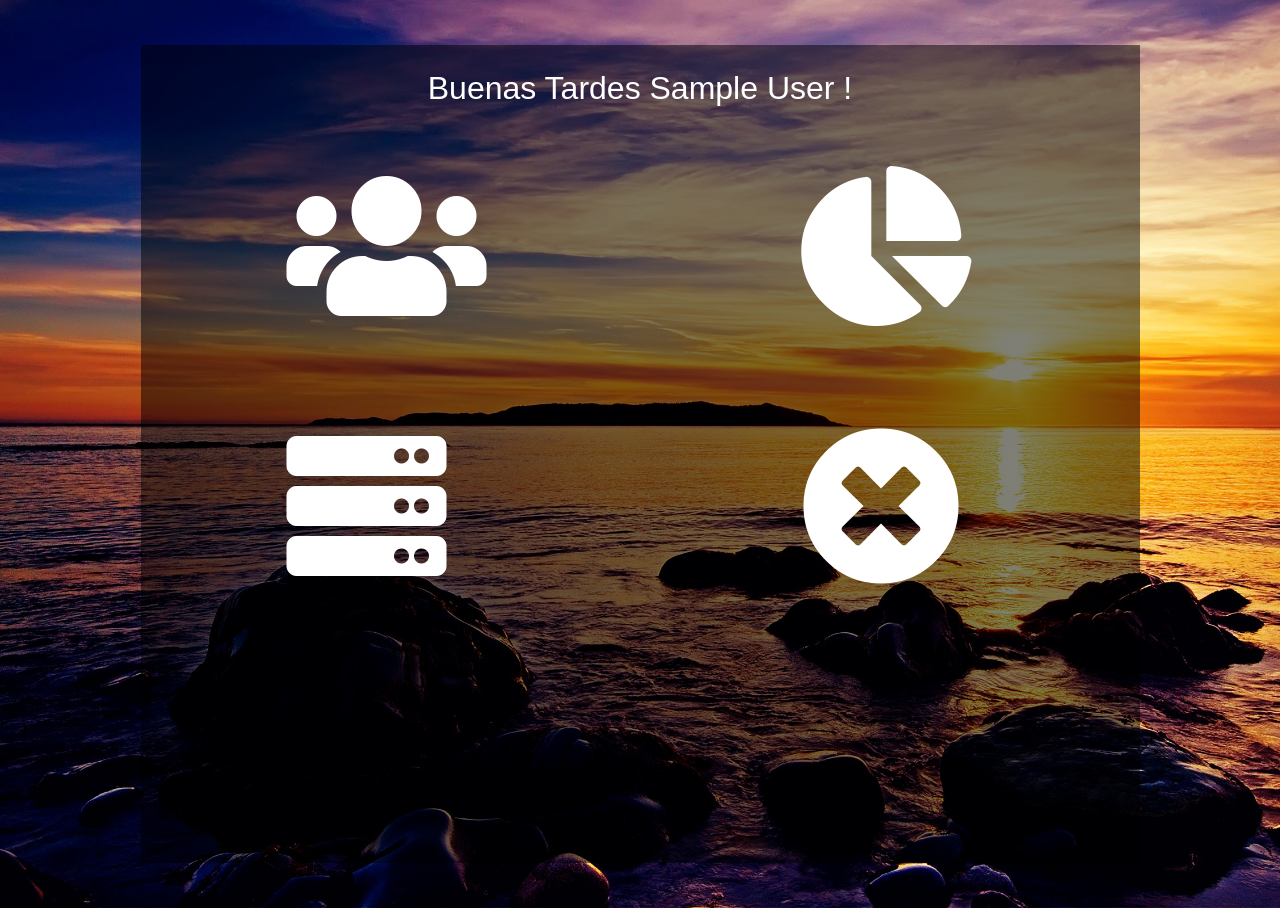
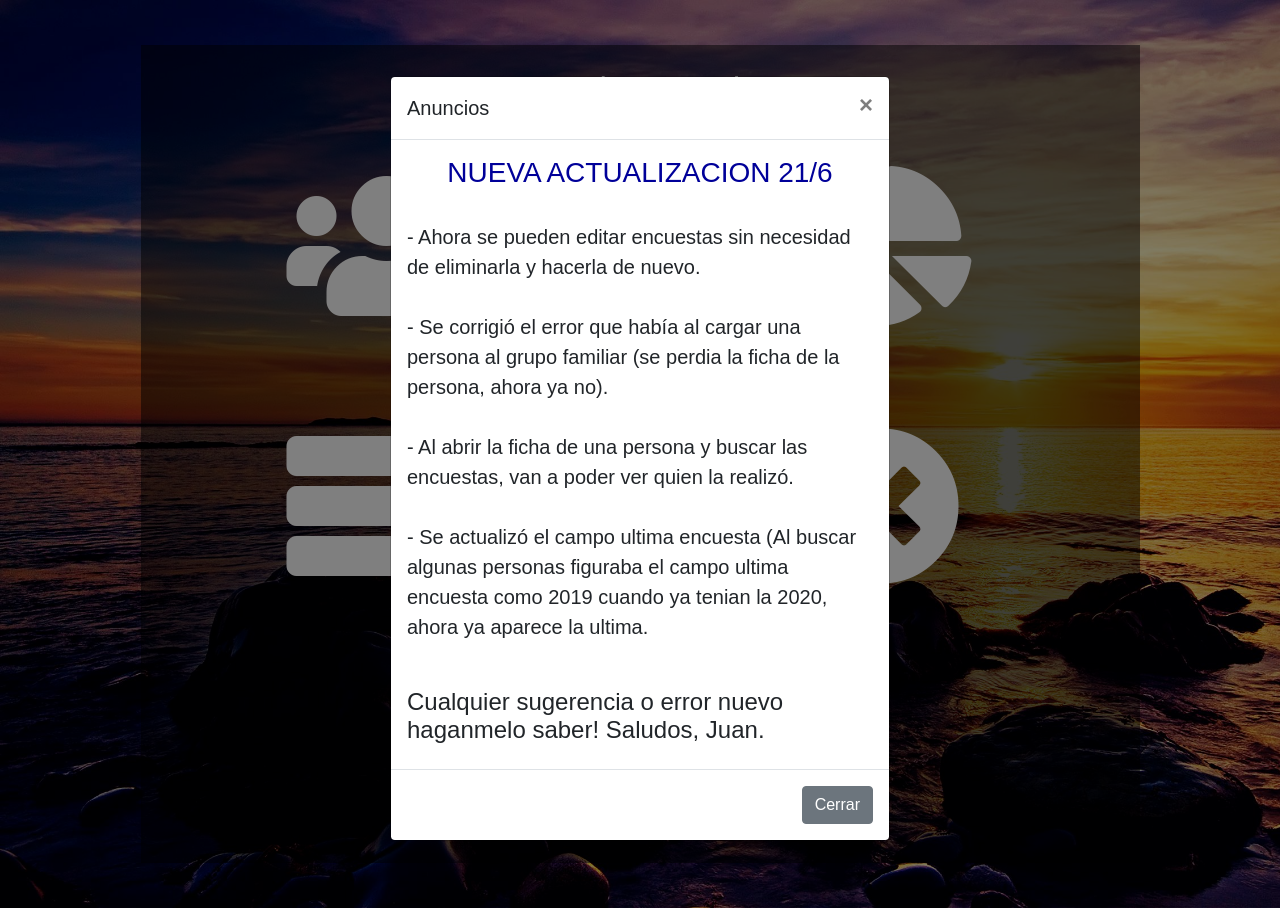
Before and after one commit to juansepu96/sideso_refresh, a PHP site: page /Inicio.php in a window 1280 px wide. Run offline with PHP 8.4, Linux system fonts and the light colour scheme; the visitor is signed in with stand-in values (Sample User, id 1); some libraries are stand-ins or nearby versions; some web fonts are replaced.

Commit message:
Initial Modal

```diff
--- a/Inicio.php
+++ b/Inicio.php
@@ -39,7 +39,7 @@ $hora=intval($hora);
 
     <title>Menu Principal - SiDeSo v2.0</title>
   </head>
-  <body>
+  <body onload="$('#MostrarMensajes').modal('show');">
       <div class="container">
 
          <div class="d-flex justify-content-center h-100">
@@ -70,7 +70,32 @@ $hora=intval($hora);
         </div>
 
 
-
+        <div class="modal mt-5" id="MostrarMensajes" tabindex="-1" role="dialog">
+          <div class="modal-dialog" role="document">
+            <div class="modal-content">
+              <div class="modal-header">
+                <h5 class="modal-title">Anuncios</h5>
+                <button type="button" class="close" data-dismiss="modal" aria-label="Close">
+                  <span aria-hidden="true">&times;</span>
+                </button>
+              </div>
+              <div class="modal-body">
+                <h3 class="text-center">NUEVA ACTUALIZACION 21/6</h3><br>
+                <p class="lead">
+                  - Ahora se pueden editar encuestas sin necesidad de eliminarla y hacerla de nuevo. <br><br>
+                  - Se corrigió el error que había al cargar una persona al grupo familiar (se perdia la ficha de la persona, ahora ya no). <br><br>
+                 - Al abrir la ficha de una persona y buscar las encuestas, van a poder ver quien la realizó. <br><br>
+                 - Se actualizó el campo ultima encuesta (Al buscar algunas personas figuraba el campo ultima encuesta como 2019 cuando ya tenian la 2020, ahora ya aparece la ultima. <br> <br>
+                </p>
+                <h4>   Cualquier sugerencia o error nuevo haganmelo saber! Saludos, Juan.
+                </h4>
+              </div>
+              <div class="modal-footer">
+                <button type="button" class="btn btn-secondary" data-dismiss="modal">Cerrar</button>
+              </div>
+            </div>
+          </div>
+        </div>
     <!-- Optional JavaScript -->
     <!-- jQuery first, then Popper.js, then Bootstrap JS -->
     <script src="https://code.jquery.com/jquery-3.4.1.slim.min.js" integrity="sha384-J6qa4849blE2+poT4WnyKhv5vZF5SrPo0iEjwBvKU7imGFAV0wwj1yYfoRSJoZ+n" crossorigin="anonymous"></script>
```
